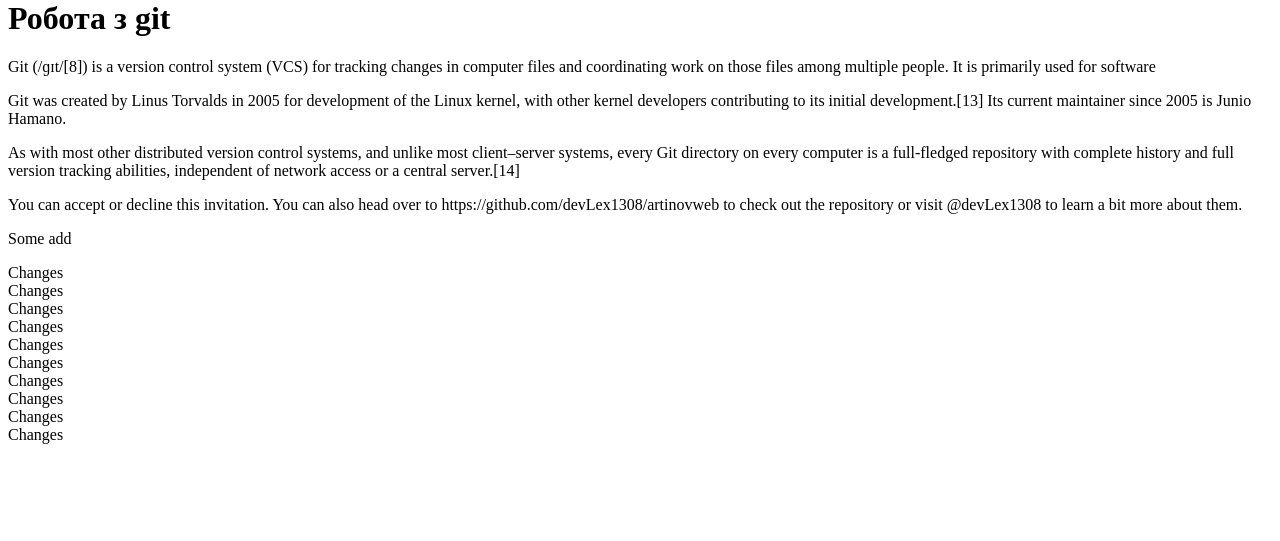
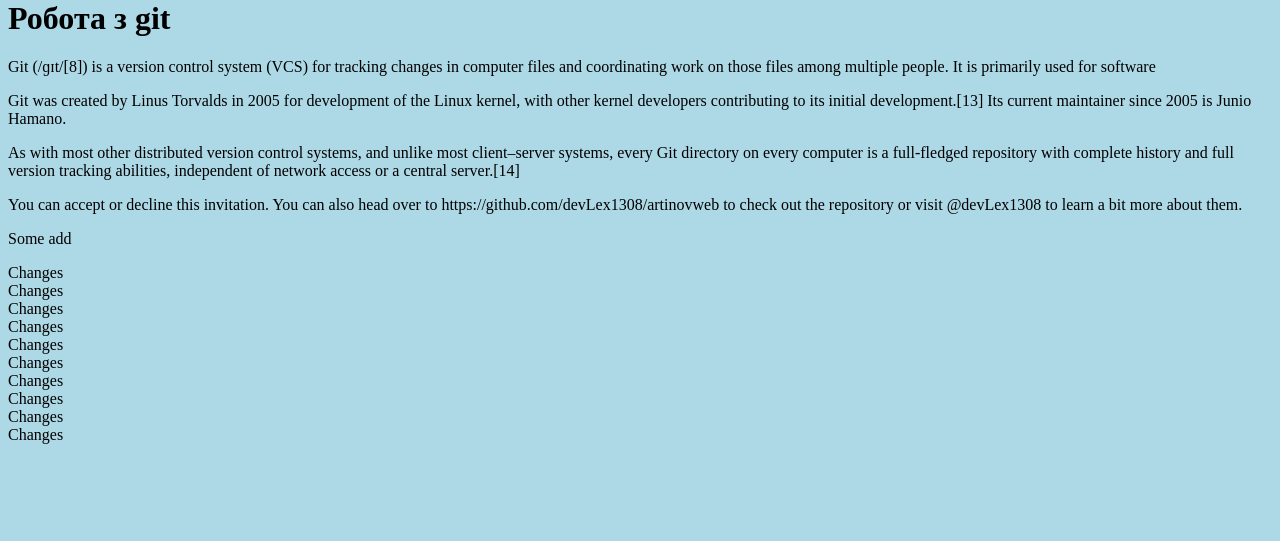
Before and after one commit to devLex1308/artinovweb, a PHP site: page / in a window 1280 px wide. Shown: the part 259-800 px from the top of the page. Run offline with PHP 8.4, Linux system fonts and the light colour scheme.

Commit message:
background changed to blue

```diff
--- a/css/style.css
+++ b/css/style.css
@@ -1,3 +1,6 @@
+body{
+	background-color: lightblue;
+}
 p{
 	font-size: 16px;
 }
```
